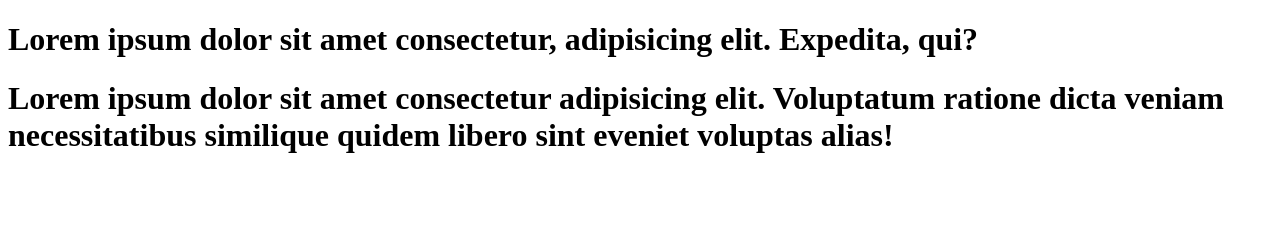
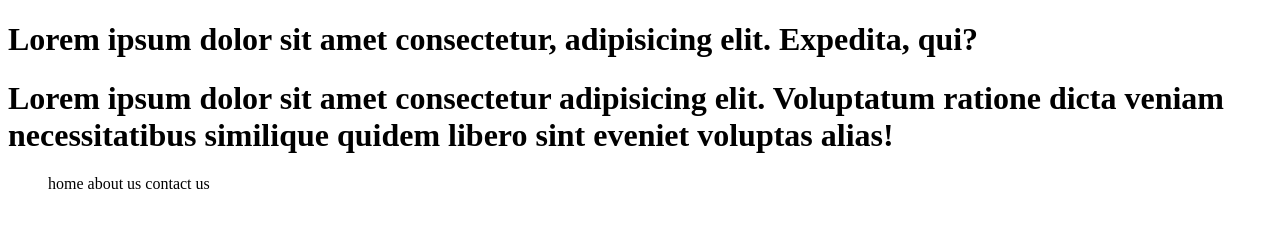
Before and after one commit to Arnab-13/Learn-Git, a plain HTML site: page index.html in a window 1280 px wide. Drawn offline with Linux system fonts and the light colour scheme.

Commit message:
add list

```diff
--- a/index.html
+++ b/index.html
@@ -8,5 +8,10 @@
 <body>
     <h1>Lorem ipsum dolor sit amet consectetur, adipisicing elit. Expedita, qui?</h1>
     <h1>Lorem ipsum dolor sit amet consectetur adipisicing elit. Voluptatum ratione dicta veniam necessitatibus similique quidem libero sint eveniet voluptas alias!</h1>
+    <ul>
+        <ls>home</ls>
+        <ls>about us</ls>
+        <ls>contact us</ls>
+    </ul>
 </body>
 </html>
```
